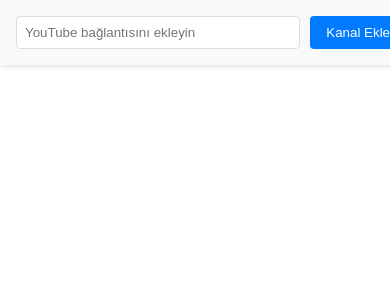
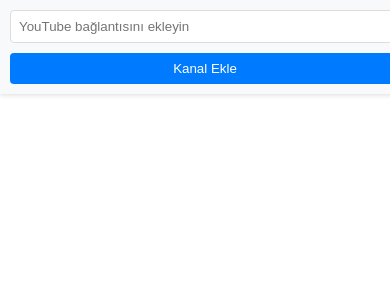
Before and after one commit to BanaBirSebepVer/Kanallar, a PHP site: page / in a window 390 px wide. Shown: the top 300 px of the page. Run offline with PHP 8.4, Linux system fonts and the light colour scheme.

Commit message:
Mobil boyutlandırması yapıdı

```diff
--- a/script.js
+++ b/script.js
@@ -12,7 +12,6 @@ function addVideo(videoId) {
     const videoContainer = document.createElement('div');
     videoContainer.className = 'video-container';
     videoContainer.innerHTML = `
-        <button class="remove-btn" onclick="removeVideo(this.parentElement)">×</button>
         <iframe
             src="https://www.youtube.com/embed/${videoId}"
             frameborder="0"
@@ -24,14 +23,6 @@ function addVideo(videoId) {
     videoGrid.appendChild(videoContainer);
 }
 
-function removeVideo(container) {
-    const index = videos.indexOf(container);
-    if (index > -1) {
-        videos.splice(index, 1);
-        container.remove();
-    }
-}
-
 addChannelForm.addEventListener('submit', (e) => {
     e.preventDefault();
     const videoUrl = document.getElementById('videoUrl').value;
@@ -41,6 +32,6 @@ addChannelForm.addEventListener('submit', (e) => {
         addVideo(videoId);
         document.getElementById('videoUrl').value = '';
     } else {
-        alert('Lütfen geçerli bir YouTube URL\'si girin');
+        alert('Please enter a valid YouTube URL Lütfen geçerli');
     }
 });
--- a/styles.css
+++ b/styles.css
@@ -41,9 +41,9 @@ button {
 
 #videoGrid {
     display: grid;
+    grid-template-columns: repeat(3, minmax(300px, 1fr));
     gap: 0px;
-    grid-template-columns: repeat(3, 1fr);
-    width: 100%;
+    padding: 0px;
 }
 
 .video-container {
@@ -81,3 +81,26 @@ button {
     width: 100%;
     height: 100%;
 }
+
+/* Media query for mobile devices */
+@media screen and (max-width: 768px) {
+    #videoGrid {
+        grid-template-columns: 1fr;  /* Single column for mobile */
+        gap: 0px;
+        padding: 0px;
+    }
+
+    .navbar {
+        padding: 10px;
+    }
+
+    #addChannelForm {
+        flex-direction: column;
+        gap: 10px;
+    }
+
+    #addChannelForm input,
+    #addChannelForm button {
+        width: 100%;
+    }
+}
```
Also changed, not shown: README.md.
